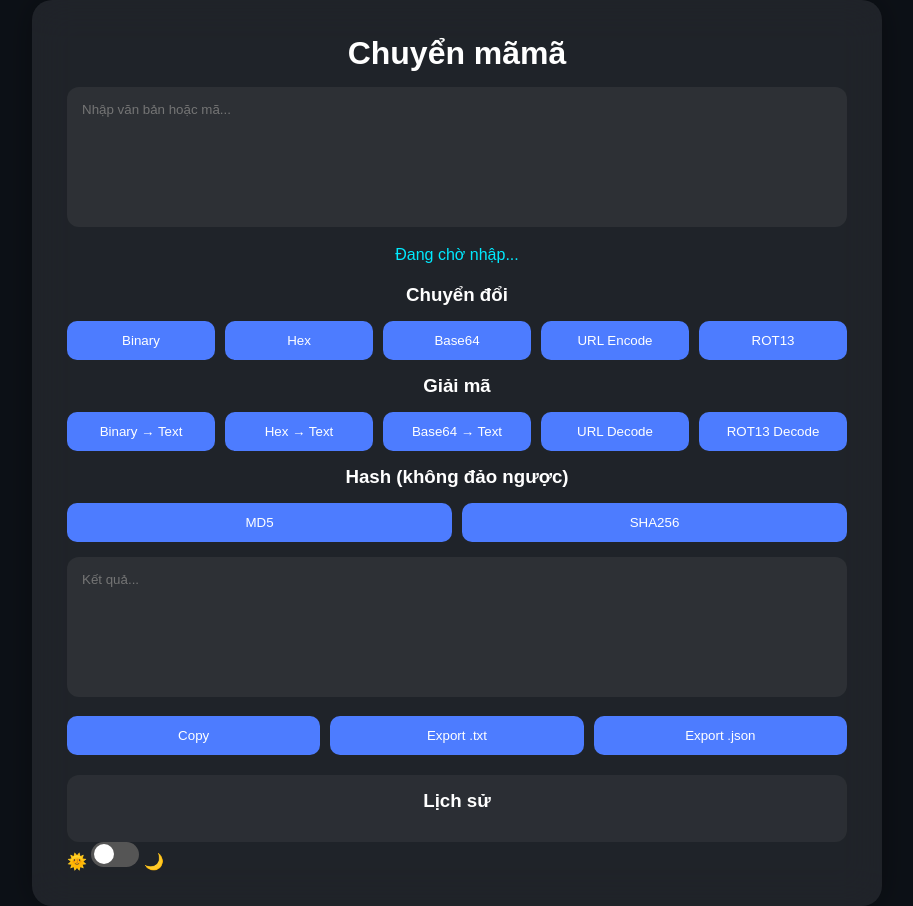
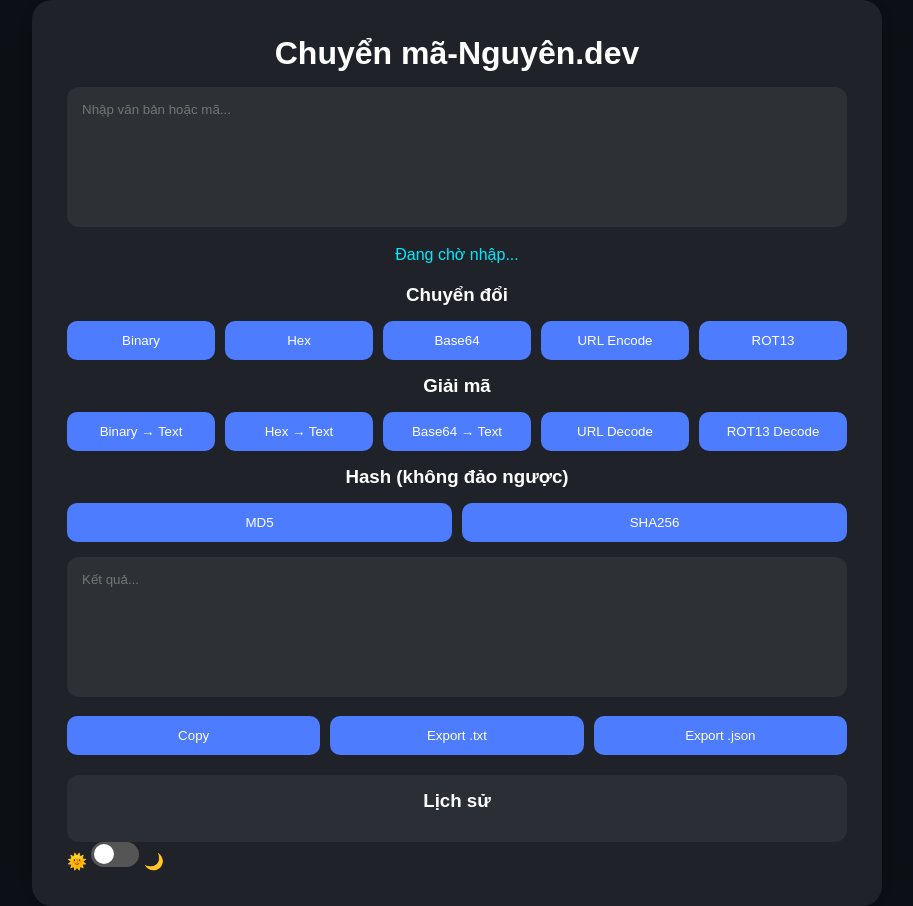
Before and after one commit to KoBtCodecrygen03/chuyenma, a plain HTML site: page index.html in a window 1280 px wide. Shown: the whole page, without its empty margins (183-1096 px from the left). Drawn offline with nearby package versions, Linux system fonts and the light colour scheme.

Commit message:
Update index.html

```diff
--- a/index.html
+++ b/index.html
@@ -10,7 +10,7 @@
 
 <div class="card">
 
-    <h1>Chuyển mãmã</h1>
+    <h1>Chuyển mã-Nguyên.dev</h1>
 
     <textarea id="inputText" placeholder="Nhập văn bản hoặc mã..."></textarea>
 
```
